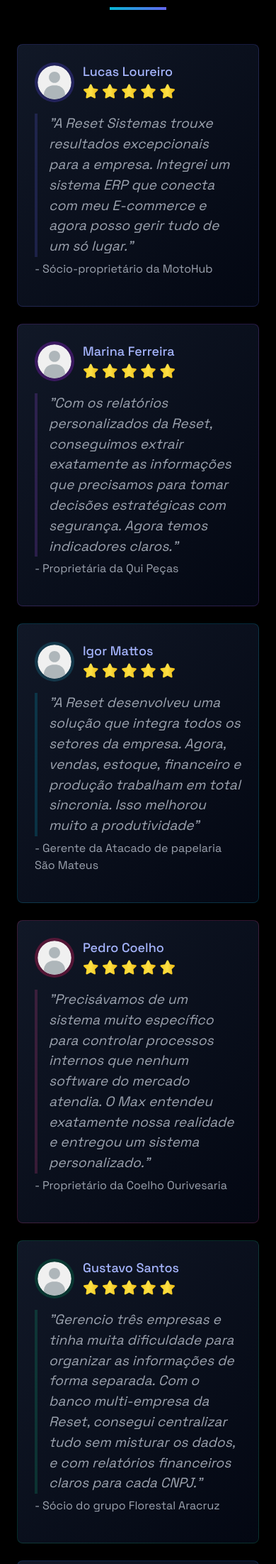
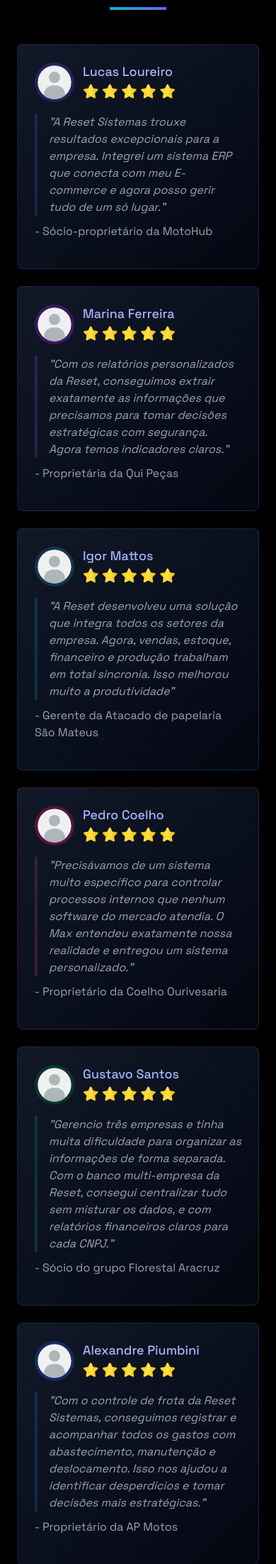
Before and after one commit to resetsistemas/resetsistemas, a PHP site: page /backend/inicio/inicio.php in a window 390 px wide. Shown: the part 4172-6375 px from the top of the page at 71% size. Run offline with PHP 8.4, Linux system fonts and the light colour scheme; some libraries are stand-ins or nearby versions.

Commit message:
atualizando css inicio

```diff
--- a/public_html/css/inicio.css
+++ b/public_html/css/inicio.css
@@ -389,7 +389,7 @@ input:-webkit-autofill,
 .content {
   display: flex;
   flex-direction: column;
-  gap: 5px;
+  gap: 10px;
 }
 
 blockquote {
@@ -445,6 +445,13 @@ blockquote {
   .nav-link::after {
     display: none;
   }
+}
+
+@media (max-width: 600px) {
+  blockquote {
+    font-size: 1em;
+  }
+
 }
 
 /* Dark Overlay for Modals */
```
